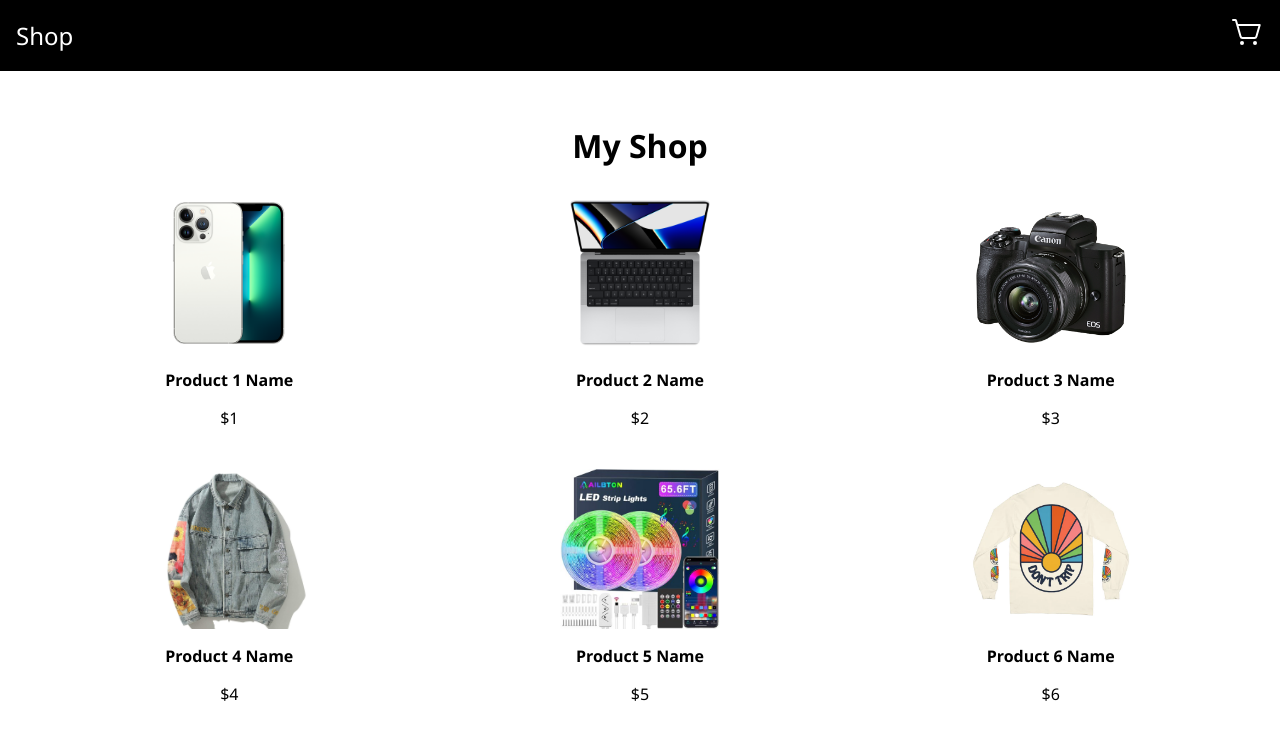
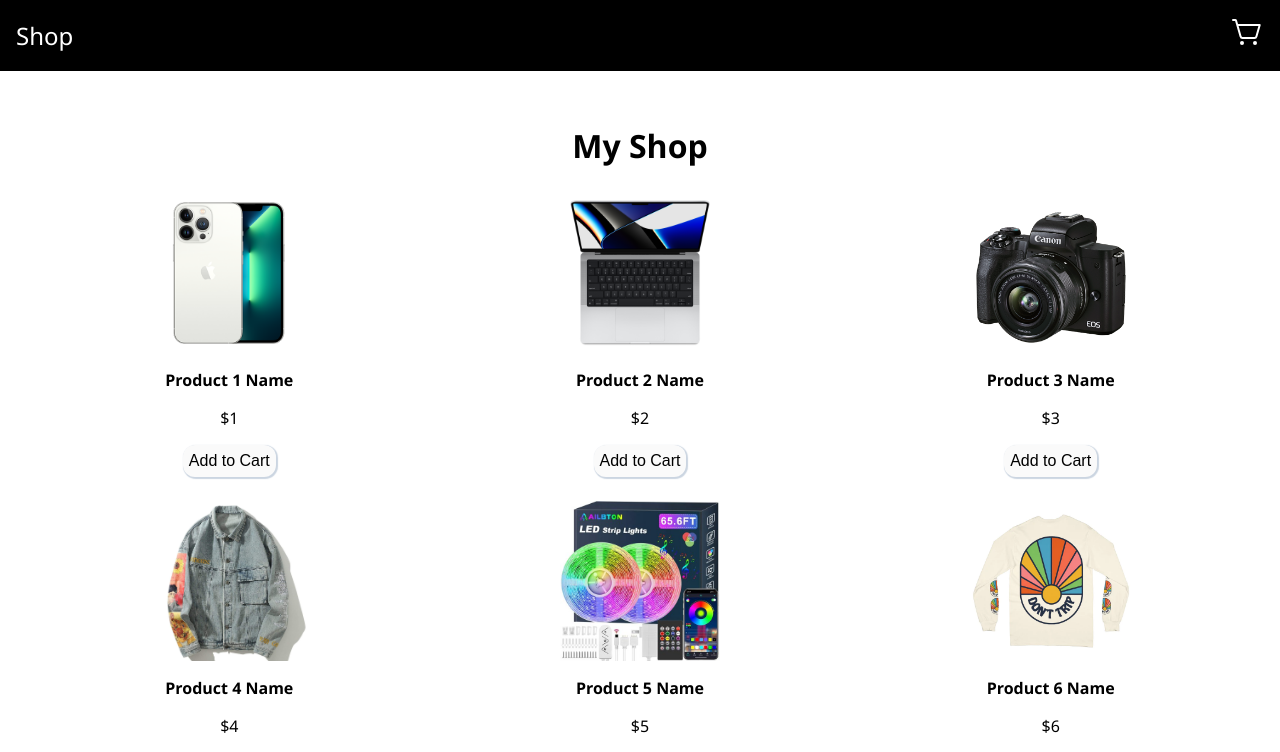
Before and after one commit to autom101/e-commerce-store, a React (Create React App) app: page / in a window 1280 px wide. Shown: the top 752 px of the page. Built offline with nearby package versions, Linux system fonts and the light colour scheme.

Commit message:
Add state management using useContext for cart items

```diff
--- a/src/App.js
+++ b/src/App.js
@@ -2,10 +2,12 @@
 import { BrowserRouter as Router, Route, Routes } from "react-router-dom";
 import { NavBar } from "./components";
 import { Cart, Shop } from "./pages";
+import ShopContextProvider from "./context/shop-context";
 
 function App() {
   return (
     <div className="App">
+      <ShopContextProvider>
         <Router>
           <NavBar />
           <Routes>
@@ -13,6 +15,7 @@
             <Route path="/cart" element={<Cart />} />
           </Routes>
         </Router>
+      </ShopContextProvider>
     </div>
   );
 }
--- /dev/null
+++ b/src/context/shop-context.js
@@ -0,0 +1,32 @@
+import { useState, createContext } from "react";
+
+export const ShopContext = createContext(null);
+
+const ShopContextProvider = (props) => {
+  const [cartItems, setCartItems] = useState({});
+
+  const addToCart = (productId) => {
+    const newCartItems = { ...cartItems };
+    const quantity = newCartItems[productId] || 0;
+    newCartItems[productId] = quantity + 1;
+    setCartItems(newCartItems);
+    console.log("Add to cart called. New cart: ", newCartItems);
+  };
+
+  const removeFromCart = (productId) => {
+    const newCartItems = { ...cartItems };
+    const quantity = newCartItems[productId] || 1;
+    newCartItems[productId] = quantity - 1;
+    setCartItems(newCartItems);
+  };
+
+  const contextValue = { cartItems, addToCart, removeFromCart };
+
+  return (
+    <ShopContext.Provider value={contextValue}>
+      {props.children}
+    </ShopContext.Provider>
+  );
+};
+
+export default ShopContextProvider;
--- a/src/pages/Shop/Product.js
+++ b/src/pages/Shop/Product.js
@@ -1,5 +1,9 @@
+import { useContext } from "react";
+import { ShopContext } from "../../context/shop-context";
+
 const Product = ({ product }) => {
   const { id, name, price, image } = product;
+  const { addToCart } = useContext(ShopContext);
   return (
     <div className="product">
       <img className="product-image" src={image} alt={`${name}`} />
@@ -9,6 +13,14 @@
         </p>
         <p>${price}</p>
       </div>
+      <button
+        className="add-to-cart-button"
+        onClick={() => {
+          addToCart(id);
+        }}
+      >
+        Add to Cart
+      </button>
     </div>
   );
 };
--- a/src/pages/Shop/shop.css
+++ b/src/pages/Shop/shop.css
@@ -31,3 +31,23 @@
   width: 10rem;
   height: 10rem;
 }
+
+.add-to-cart-button {
+  border-radius: 0.75rem;
+  font-size: 1rem;
+
+  height: 2rem;
+  border: none;
+  box-shadow: 1px 1px 1px 1px #cbd5e1;
+  background-color: #fafafa;
+  color: black;
+  font-weight: 500;
+
+  transition: 0.2s ease;
+}
+
+.add-to-cart-button:hover {
+  color: #f8fafc;
+  background-color: #334155;
+  cursor: pointer;
+}
```
Lines whose indentation alone changed are shown as unchanged.
